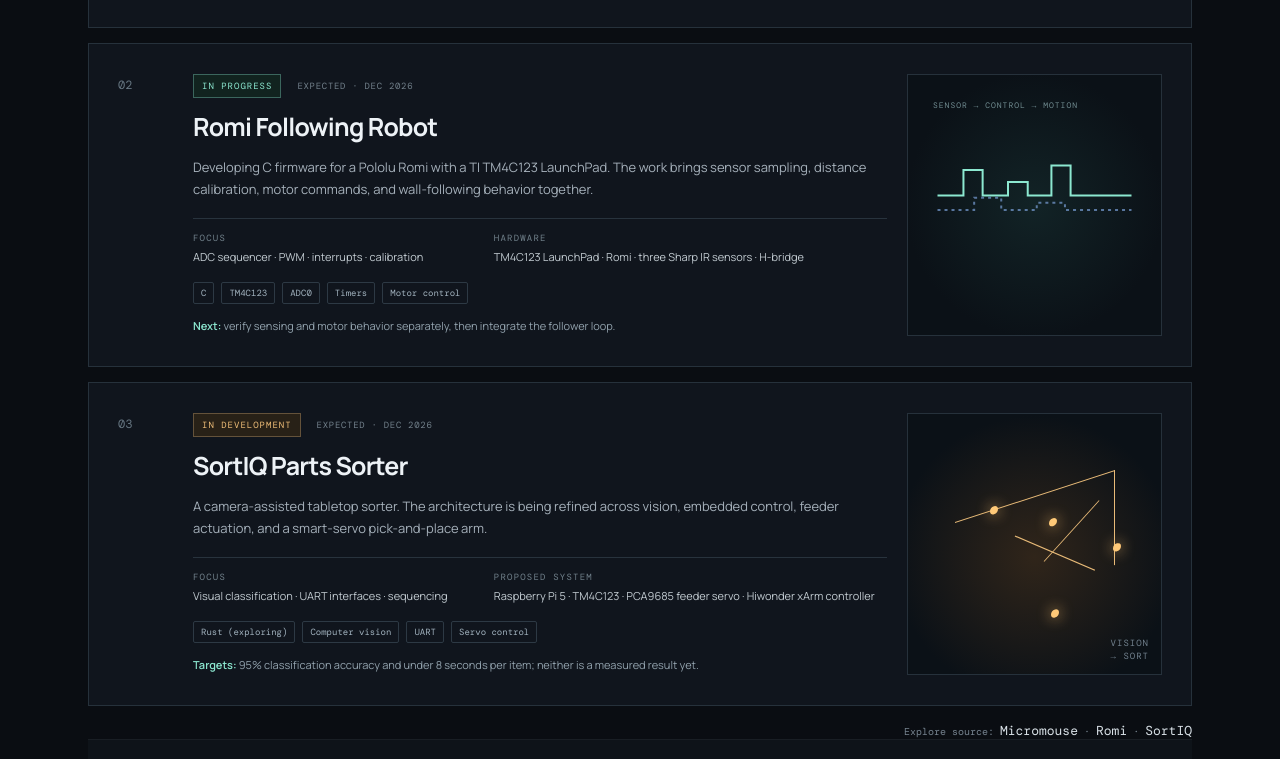
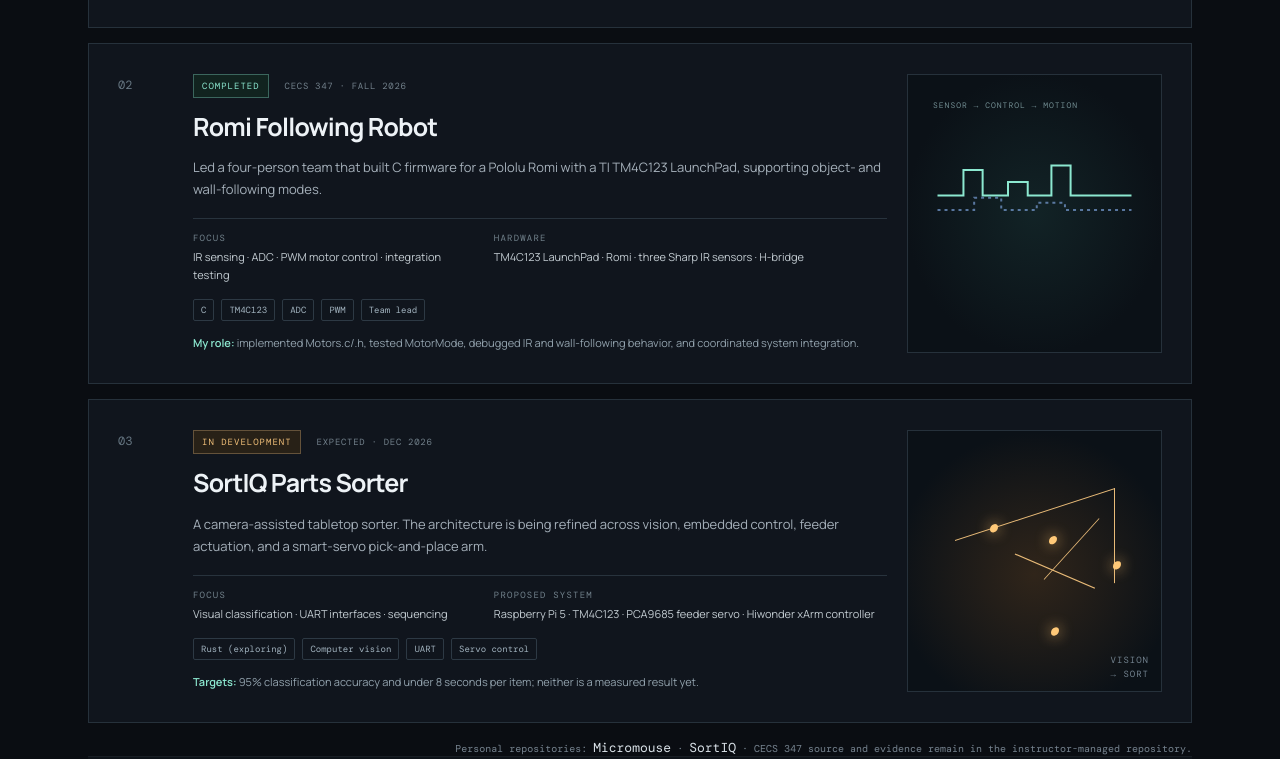
Before and after one commit to andresot00/andresot00.github.io, a plain HTML site: page index.html in a window 1280 px wide. Shown: the part 1260-2019 px from the top of the page. Drawn offline with nearby package versions, Linux system fonts and the light colour scheme.

Commit message:
Add CECS 347 team project to portfolio

```diff
--- a/index.html
+++ b/index.html
@@ -43,7 +43,7 @@
     <section class="section work-section" id="work">
       <div class="section-heading">
         <div><p class="eyebrow">PROJECTS · 2026—PRESENT</p><h2>Selected work</h2></div>
-        <p class="section-note">Three ongoing builds exploring control, sensing, and system integration.</p>
+        <p class="section-note">One completed four-person CECS 347 team build alongside two active personal projects.</p>
       </div>
 
       <article class="project-card project-mouse">
@@ -65,15 +65,15 @@
       <article class="project-card project-romi">
         <div class="project-index">02</div>
         <div class="project-body">
-          <div class="project-topline"><span class="status status-active">IN PROGRESS</span><span class="project-date">EXPECTED · DEC 2026</span></div>
+          <div class="project-topline"><span class="status status-active">COMPLETED</span><span class="project-date">CECS 347 · FALL 2026</span></div>
           <h3>Romi Following Robot</h3>
-          <p class="project-summary">Developing C firmware for a Pololu Romi with a TI TM4C123 LaunchPad. The work brings sensor sampling, distance calibration, motor commands, and wall-following behavior together.</p>
+          <p class="project-summary">Led a four-person team that built C firmware for a Pololu Romi with a TI TM4C123 LaunchPad, supporting object- and wall-following modes.</p>
           <div class="project-details">
-            <div><h4>FOCUS</h4><p>ADC sequencer · PWM · interrupts · calibration</p></div>
+            <div><h4>FOCUS</h4><p>IR sensing · ADC · PWM motor control · integration testing</p></div>
             <div><h4>HARDWARE</h4><p>TM4C123 LaunchPad · Romi · three Sharp IR sensors · H-bridge</p></div>
           </div>
-          <div class="tags"><span>C</span><span>TM4C123</span><span>ADC0</span><span>Timers</span><span>Motor control</span></div>
-          <p class="project-next"><b>Next:</b> verify sensing and motor behavior separately, then integrate the follower loop.</p>
+          <div class="tags"><span>C</span><span>TM4C123</span><span>ADC</span><span>PWM</span><span>Team lead</span></div>
+          <p class="project-next"><b>My role:</b> implemented Motors.c/.h, tested MotorMode, debugged IR and wall-following behavior, and coordinated system integration.</p>
         </div>
         <div class="project-art art-signal" aria-hidden="true"><div class="signal-label">SENSOR → CONTROL → MOTION</div><svg viewBox="0 0 360 130" role="presentation"><path d="M8 80h46V35h34v45h45V56h35v24h42V27h34v53h108"/><path class="signal-secondary" d="M8 106h65v-22h48v22h63V93h50v13h118"/></svg></div>
       </article>
@@ -94,10 +94,10 @@
         <div class="project-art art-sort" aria-hidden="true"><div class="sort-path"><i></i><i></i><i></i><i></i></div><span>VISION<br>→ SORT</span></div>
       </article>
       <p class="repo-note">
-  Explore source:
+  Personal repositories:
   <a class="text-link" href="https://github.com/andresot00/esp32-micromouse">Micromouse</a> ·
-  <a class="text-link" href="https://github.com/andresot00/romi-following-robot">Romi</a> ·
-  <a class="text-link" href="https://github.com/andresot00/sortiq-parts-sorter">SortIQ</a>
+  <a class="text-link" href="https://github.com/andresot00/sortiq-parts-sorter">SortIQ</a> ·
+  CECS 347 source and evidence remain in the instructor-managed repository.
 </p>
 
     <section class="approach-section" id="approach">
```
